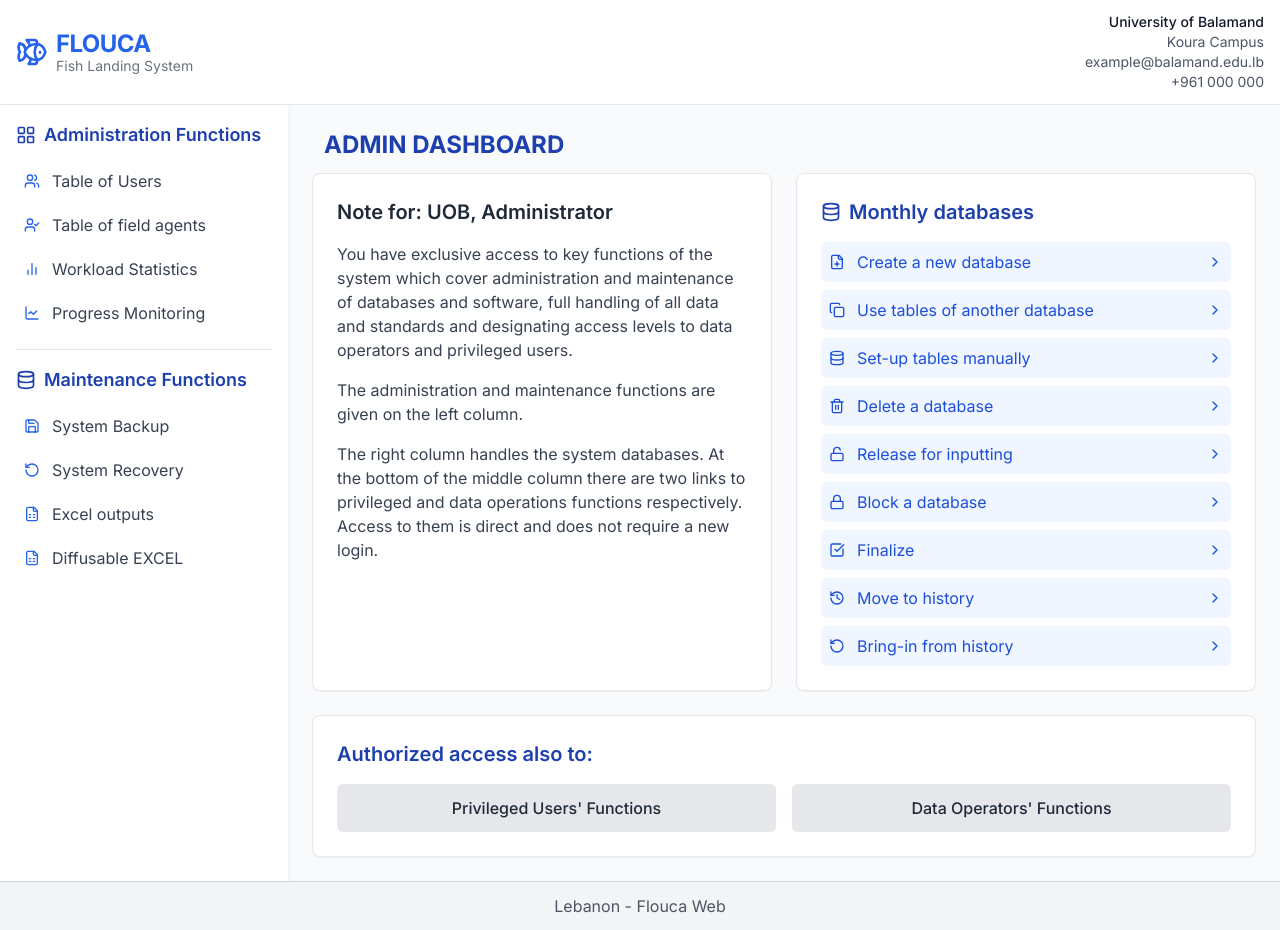
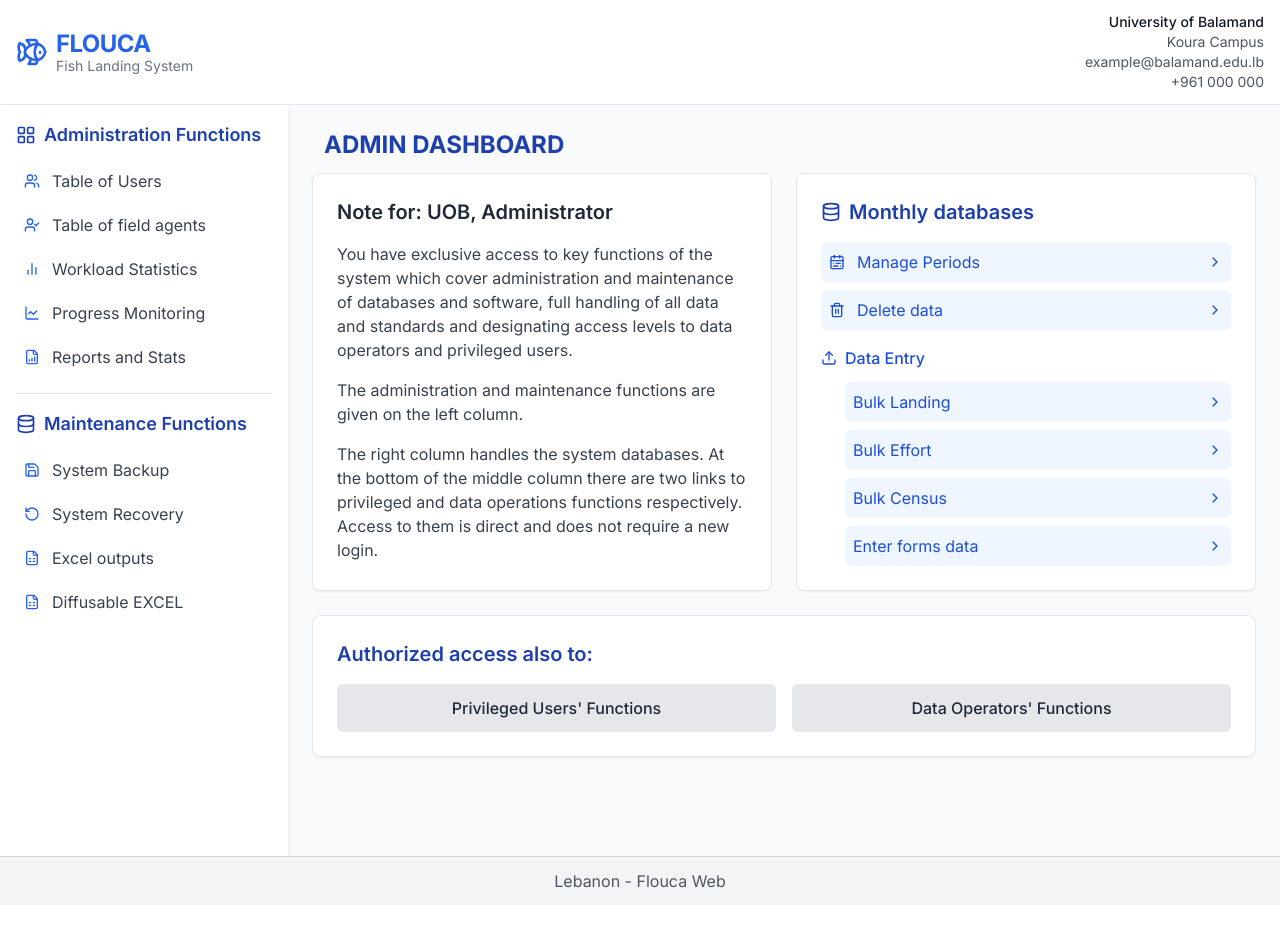
Before and after one commit to TheJabbs/Floucca, a Next.js app in the folder floucca_front/: page /dashboard-admin in a window 1280 px wide. After the commit the page ends 905 px from the top, so only its background shows below. Built offline with nearby package versions, Linux system fonts and the light colour scheme.

Commit message:
dashboard-admin adjustments

```diff
--- a/floucca_front/app/dashboard-admin/page.tsx
+++ b/floucca_front/app/dashboard-admin/page.tsx
@@ -1,12 +1,35 @@
-import React, { useState } from "react";
+"use client";
+import React from "react";
 import {
-  Database, Users, UserCheck, BarChart2, LineChart,
-  Save, RotateCcw, FileSpreadsheet, FilePlus, Copy,
-  Trash2, Unlock, Lock, CheckSquare, History, ChevronRight,
-  LayoutGrid
+  Database,
+  Users,
+  UserCheck,
+  BarChart2,
+  LineChart,
+  Save,
+  RotateCcw,
+  FileSpreadsheet,
+  FilePlus,
+  Copy,
+  FileChartColumnIncreasing,
+  CalendarRange,
+  Upload,
+  FileText,
+  FileBarChart,
+  ClipboardList,
+  Trash2,
+  Unlock,
+  Lock,
+  CheckSquare,
+  History,
+  ChevronRight,
+  LayoutGrid,
 } from "lucide-react";
+import { useRouter } from "next/navigation";
 
 const AdminDashboard = () => {
+  const router = useRouter();
+
   return (
     <div className="flex flex-col min-h-screen bg-gray-50">
       <main className="flex flex-1">
@@ -18,7 +41,9 @@ const AdminDashboard = () => {
               Administration Functions
             </h2>
             <nav className="space-y-1">
-              <button className="w-full flex items-center p-2 rounded-md hover:bg-blue-50 text-gray-700">
+              <button className="w-full flex items-center p-2 rounded-md hover:bg-blue-50 text-gray-700"
+                onClick={() => router.push("/dashboard-admin/users")}
+              >
                 <Users className="w-4 h-4 mr-3 text-blue-600" />
                 <span>Table of Users</span>
               </button>
@@ -33,6 +58,13 @@ const AdminDashboard = () => {
               <button className="w-full flex items-center p-2 rounded-md hover:bg-blue-50 text-gray-700">
                 <LineChart className="w-4 h-4 mr-3 text-blue-600" />
                 <span>Progress Monitoring</span>
+              </button>
+              <button
+                className="w-full flex items-center p-2 rounded-md hover:bg-blue-50 text-gray-700"
+                onClick={() => router.push("/dashboard")}
+              >
+                <FileChartColumnIncreasing className="w-4 h-4 mr-3 text-blue-600" />
+                <span>Reports and Stats</span>
               </button>
             </nav>
           </div>
@@ -65,20 +97,29 @@ const AdminDashboard = () => {
 
         {/* Main Panel */}
         <div className="flex-1 p-6">
-      <h1 className="text-2xl font-bold text-blue-800 mb-3 px-3">ADMIN DASHBOARD</h1>
+          <h1 className="text-2xl font-bold text-blue-800 mb-3 px-3">
+            ADMIN DASHBOARD
+          </h1>
           <div className="grid grid-cols-1 md:grid-cols-4 gap-6">
             <div className="md:col-span-2 bg-white p-6 rounded-lg shadow-sm border border-gray-200">
               <h2 className="text-xl font-semibold text-gray-800 mb-4">
                 Note for: UOB, Administrator
               </h2>
               <p className="text-gray-700 mb-4">
-                You have exclusive access to key functions of the system which cover administration and maintenance of databases and software, full handling of all data and standards and designating access levels to data operators and privileged users.
+                You have exclusive access to key functions of the system which
+                cover administration and maintenance of databases and software,
+                full handling of all data and standards and designating access
+                levels to data operators and privileged users.
               </p>
               <p className="text-gray-700 mb-4">
-                The administration and maintenance functions are given on the left column.
+                The administration and maintenance functions are given on the
+                left column.
               </p>
               <p className="text-gray-700">
-                The right column handles the system databases. At the bottom of the middle column there are two links to privileged and data operations functions respectively. Access to them is direct and does not require a new login.
+                The right column handles the system databases. At the bottom of
+                the middle column there are two links to privileged and data
+                operations functions respectively. Access to them is direct and
+                does not require a new login.
               </p>
             </div>
 
@@ -91,24 +132,8 @@ const AdminDashboard = () => {
               <div className="space-y-2">
                 <button className="w-full flex items-center justify-between p-2 rounded-md bg-blue-50 hover:bg-blue-100 text-blue-700 transition">
                   <span className="flex items-center">
-                    <FilePlus className="w-4 h-4 mr-3" />
-                    <span>Create a new database</span>
-                  </span>
-                  <ChevronRight className="w-4 h-4" />
-                </button>
-
-                <button className="w-full flex items-center justify-between p-2 rounded-md bg-blue-50 hover:bg-blue-100 text-blue-700 transition">
-                  <span className="flex items-center">
-                    <Copy className="w-4 h-4 mr-3" />
-                    <span>Use tables of another database</span>
-                  </span>
-                  <ChevronRight className="w-4 h-4" />
-                </button>
-
-                <button className="w-full flex items-center justify-between p-2 rounded-md bg-blue-50 hover:bg-blue-100 text-blue-700 transition">
-                  <span className="flex items-center">
-                    <Database className="w-4 h-4 mr-3" />
-                    <span>Set-up tables manually</span>
+                    <CalendarRange className="w-4 h-4 mr-3" />
+                    <span>Manage Periods</span>
                   </span>
                   <ChevronRight className="w-4 h-4" />
                 </button>
@@ -116,50 +141,47 @@ const AdminDashboard = () => {
                 <button className="w-full flex items-center justify-between p-2 rounded-md bg-blue-50 hover:bg-blue-100 text-blue-700 transition">
                   <span className="flex items-center">
                     <Trash2 className="w-4 h-4 mr-3" />
-                    <span>Delete a database</span>
+                    <span>Delete data</span>
+                  </span>
+                  <ChevronRight className="w-4 h-4" />
+                </button>
+
+                {/* Data Entry as a subsection within Monthly databases */}
+                <div>
+                  <h3 className="text-md font-medium text-blue-700 mb-3 mt-4 flex items-center">
+                    <Upload className="w-4 h-4 mr-2" />
+                    Data Entry
+                  </h3>
+                  <div className="space-y-2 pl-6">
+                    <button className="w-full flex items-center justify-between p-2 rounded-md bg-blue-50 hover:bg-blue-100 text-blue-700 transition">
+                      <span className="flex items-center">
+                        <span>Bulk Landing</span>
                       </span>
                       <ChevronRight className="w-4 h-4" />
                     </button>
 
                     <button className="w-full flex items-center justify-between p-2 rounded-md bg-blue-50 hover:bg-blue-100 text-blue-700 transition">
                       <span className="flex items-center">
-                    <Unlock className="w-4 h-4 mr-3" />
-                    <span>Release for inputting</span>
+                        <span>Bulk Effort</span>
                       </span>
                       <ChevronRight className="w-4 h-4" />
                     </button>
 
                     <button className="w-full flex items-center justify-between p-2 rounded-md bg-blue-50 hover:bg-blue-100 text-blue-700 transition">
                       <span className="flex items-center">
-                    <Lock className="w-4 h-4 mr-3" />
-                    <span>Block a database</span>
+                        <span>Bulk Census</span>
                       </span>
                       <ChevronRight className="w-4 h-4" />
                     </button>
 
                     <button className="w-full flex items-center justify-between p-2 rounded-md bg-blue-50 hover:bg-blue-100 text-blue-700 transition">
                       <span className="flex items-center">
-                    <CheckSquare className="w-4 h-4 mr-3" />
-                    <span>Finalize</span>
+                        <span>Enter forms data</span>
                       </span>
                       <ChevronRight className="w-4 h-4" />
                     </button>
-
-                <button className="w-full flex items-center justify-between p-2 rounded-md bg-blue-50 hover:bg-blue-100 text-blue-700 transition">
-                  <span className="flex items-center">
-                    <History className="w-4 h-4 mr-3" />
-                    <span>Move to history</span>
-                  </span>
-                  <ChevronRight className="w-4 h-4" />
-                </button>
-
-                <button className="w-full flex items-center justify-between p-2 rounded-md bg-blue-50 hover:bg-blue-100 text-blue-700 transition">
-                  <span className="flex items-center">
-                    <RotateCcw className="w-4 h-4 mr-3" />
-                    <span>Bring-in from history</span>
-                  </span>
-                  <ChevronRight className="w-4 h-4" />
-                </button>
+                  </div>
+                </div>
               </div>
             </div>
           </div>
```
Lines whose indentation alone changed are shown as unchanged.
